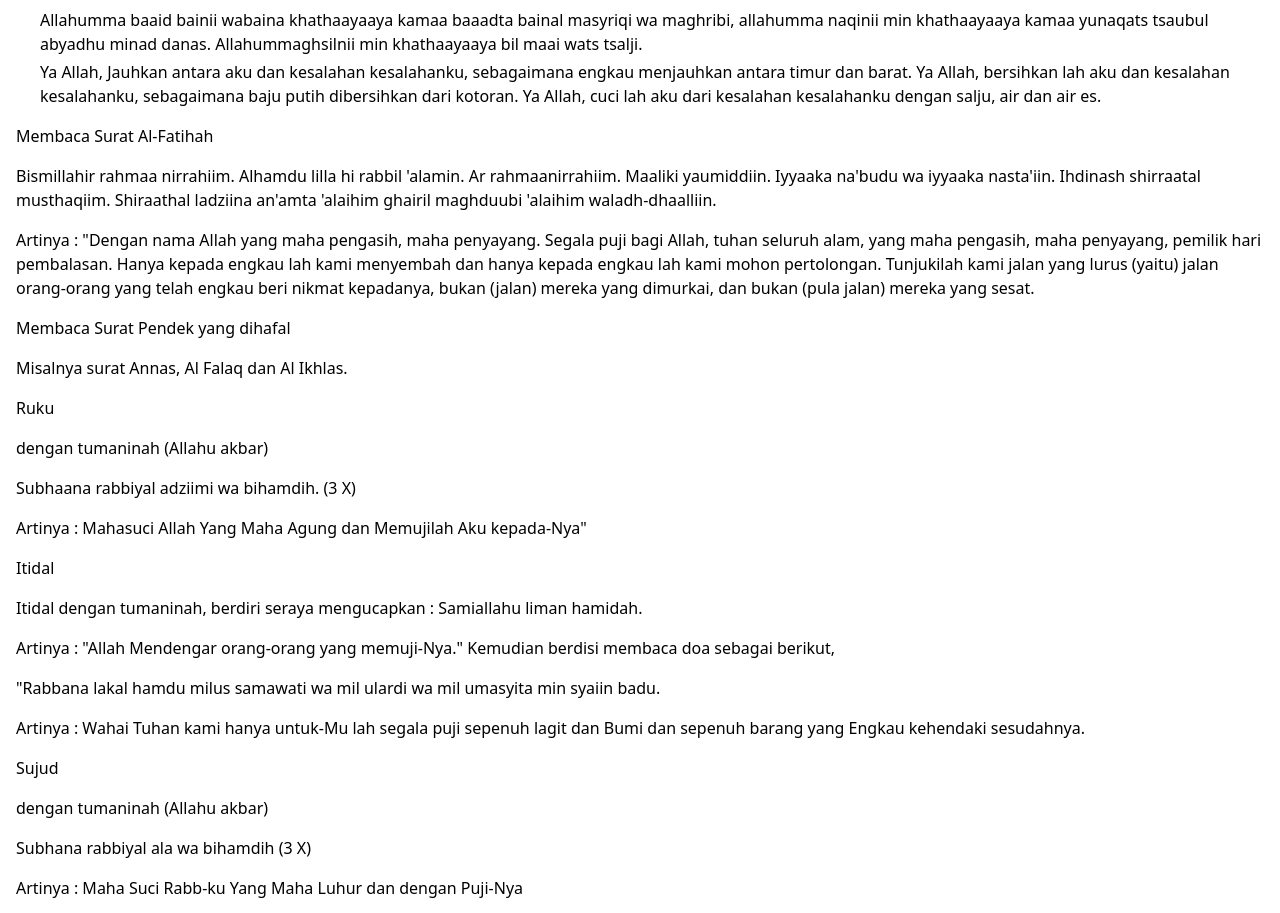
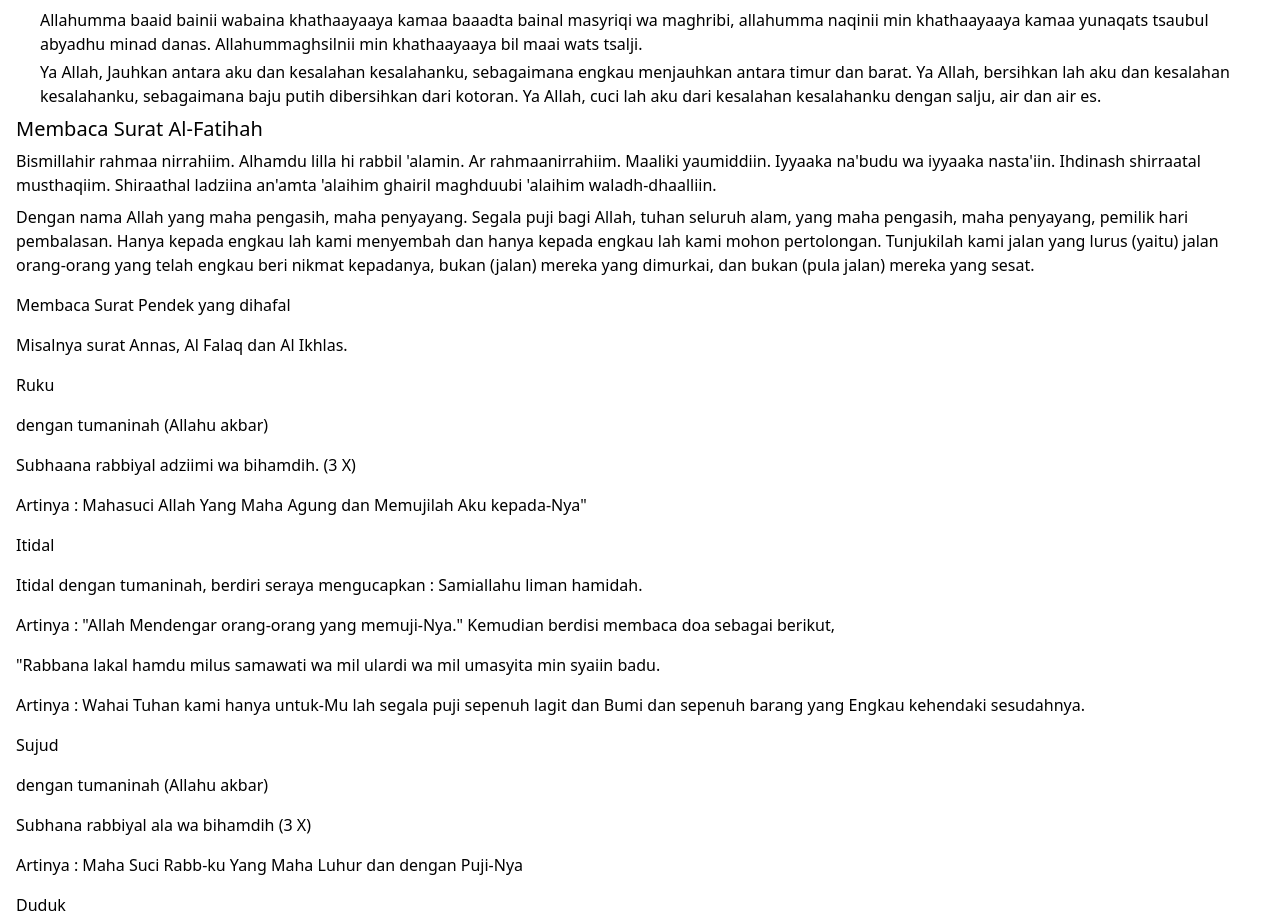
Before and after one commit to argaghulamahmad/salah, a Next.js app: page / in a window 1280 px wide. Shown: the part 1585-2498 px from the top of the page. Built offline with nearby package versions, Linux system fonts and the light colour scheme.

Commit message:
Update content

```diff
--- a/pages/index.js
+++ b/pages/index.js
@@ -226,15 +226,8 @@ export default function Home() {
                         </ol>
                     </div>
 
-                    <div>
-
-                    </div>
-
-
-                </div>
-
-                <h3>Membaca Surat Al-Fatihah</h3>
-
+                    <div className="space-y-2">
+                        <h3 className="text-black text-xl leading-tight">Membaca Surat Al-Fatihah</h3>
 
                         <p>
                             Bismillahir rahmaa nirrahiim. Alhamdu lilla hi rabbil 'alamin. Ar rahmaanirrahiim. Maaliki
@@ -242,8 +235,9 @@ export default function Home() {
                             Iyyaaka na'budu wa iyyaaka nasta'iin. Ihdinash shirraatal musthaqiim. Shiraathal ladziina an'amta
                             'alaihim ghairil maghduubi 'alaihim waladh-dhaalliin.
                         </p>
+
                         <p>
-                    Artinya : "Dengan nama Allah yang maha pengasih, maha penyayang. Segala puji bagi Allah, tuhan
+                            Dengan nama Allah yang maha pengasih, maha penyayang. Segala puji bagi Allah, tuhan
                             seluruh
                             alam, yang maha pengasih, maha penyayang, pemilik hari pembalasan. Hanya kepada engkau lah kami
                             menyembah dan hanya kepada engkau lah kami mohon pertolongan. Tunjukilah kami jalan yang lurus
@@ -252,6 +246,12 @@ export default function Home() {
                             bukan
                             (pula jalan) mereka yang sesat.
                         </p>
+                    </div>
+
+
+                </div>
+
+
                 <h3>Membaca Surat Pendek yang dihafal</h3>
 
 
```
Lines whose indentation alone changed are shown as unchanged.
